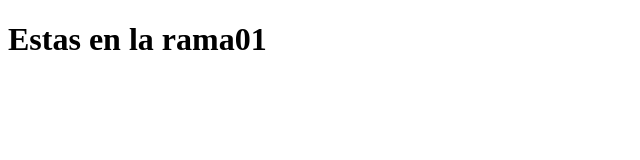
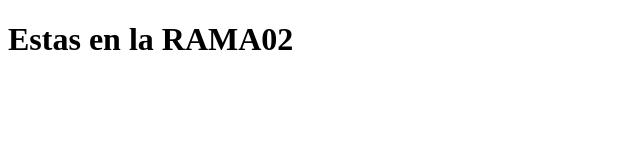
Before and after one commit to franco2508/PruebasGit, a plain HTML site: page index.html in a window 1280 px wide. Shown: the whole page, without its empty margins (0-640 px from the left). Drawn offline with Linux system fonts and the light colour scheme.

Commit message:
Commit en rama02

```diff
--- a/index.html
+++ b/index.html
@@ -7,6 +7,6 @@
     <title>Document</title>
 </head>
 <body>
-    <h1>Estas en la rama01</h1>
+    <h1>Estas en la RAMA02</h1>
 </body>
 </html>
```
